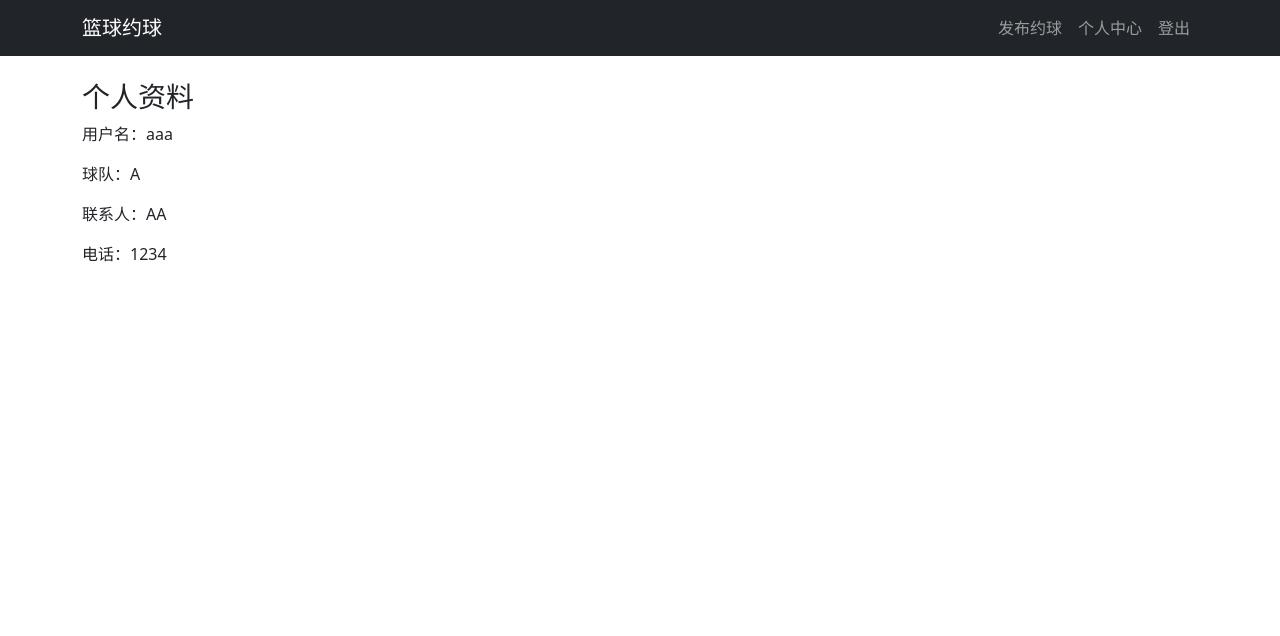
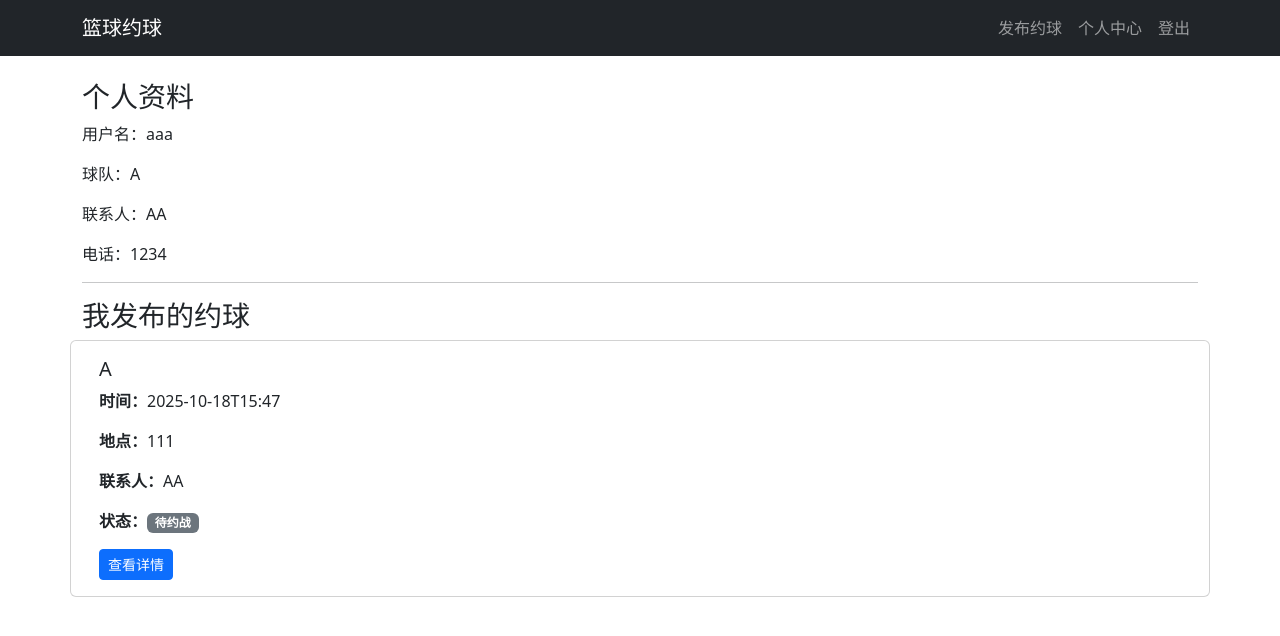
Before and after one commit to carlchen1/basketball-match, a Flask app: page /profile in a window 1280 px wide. Shown: the top 636 px of the page. Run offline with Flask 3, Linux system fonts and the light colour scheme; a user stored in the database is signed in.

Commit message:
Add files via upload

```diff
--- a/app.py
+++ b/app.py
@@ -205,7 +205,15 @@ def reject_challenge(challenge_id):
 @app.route('/profile')
 @login_required
 def profile():
-    return render_template('profile.html')
+    # 查询用户发布的所有约球信息
+    user_matches = Match.query.filter_by(owner_id=current_user.id).order_by(Match.created_at.desc()).all()
+    # 查询用户收到的挑战请求
+    challenges_received = []
+    for match in user_matches:
+        for challenge in match.challenges:
+            if challenge.status == '待确认':
+                challenges_received.append(challenge)
+    return render_template('profile.html', user_matches=user_matches, challenges_received=challenges_received)
 
 if __name__ == '__main__':
     print("Starting Flask application...")
--- a/templates/profile.html
+++ b/templates/profile.html
@@ -5,4 +5,93 @@
 <p>球队：{{ current_user.team_name or '-' }}</p>
 <p>联系人：{{ current_user.contact or '-' }}</p>
 <p>电话：{{ current_user.phone or '-' }}</p>
+
+<hr>
+
+<h3>我发布的约球</h3>
+{% if user_matches %}
+    <div class="row row-cols-1 md:row-cols-2 gap-4 mb-4">
+    {% for match in user_matches %}
+    <div class="card">
+        <div class="card-body">
+            <h5 class="card-title">{{ match.team_name }}</h5>
+            <div class="card-text">
+                <p><strong>时间：</strong>{{ match.start_time }}</p>
+                <p><strong>地点：</strong>{{ match.location }}</p>
+                <p><strong>联系人：</strong>{{ match.contact }}</p>
+                <p><strong>状态：</strong><span class="badge bg-{{
+                    'success' if match.status == '约战成功' else
+                    'warning' if match.status == '匹配中' else 'secondary'
+                }}">{{ match.status }}</span></p>
+            </div>
+            <div class="mt-2">
+                <a href="{{ url_for('match_detail', match_id=match.id) }}" class="btn btn-sm btn-primary">查看详情</a>
+            </div>
+        </div>
+
+        <!-- 显示该约球的挑战信息 -->
+        {% if match.challenges %}
+        <div class="card-footer bg-light">
+            <p class="text-sm mb-1">收到的挑战：</p>
+            {% for challenge in match.challenges %}
+            <div class="d-flex justify-content-between align-items-center mb-1 p-2 bg-white rounded">
+                <div>
+                    <span class="font-medium">{{ challenge.challenger.username }}</span>
+                    {% if challenge.message %}
+                    <small class="text-muted d-block">{{ challenge.message }}</small>
+                    {% endif %}
+                </div>
+                <div>
+                    {% if challenge.status == '待确认' %}
+                    <form method="post" action="{{ url_for('confirm_challenge', challenge_id=challenge.id) }}" class="d-inline">
+                        <button type="submit" class="btn btn-sm btn-success me-1">同意</button>
+                    </form>
+                    <form method="post" action="{{ url_for('reject_challenge', challenge_id=challenge.id) }}" class="d-inline">
+                        <button type="submit" class="btn btn-sm btn-danger">拒绝</button>
+                    </form>
+                    {% else %}
+                    <span class="badge bg-{{
+                        'success' if challenge.status == '已同意' else
+                        'danger' if challenge.status == '已拒绝' else 'secondary'
+                    }}">{{ challenge.status }}</span>
+                    {% endif %}
+                </div>
+            </div>
+            {% endfor %}
+        </div>
+        {% endif %}
+    </div>
+    {% endfor %}
+    </div>
+{% else %}
+    <div class="alert alert-info">您还没有发布任何约球信息</div>
+{% endif %}
+
+{% if challenges_received %}
+<hr>
+<h3>待处理的挑战请求</h3>
+<div class="list-group">
+    {% for challenge in challenges_received %}
+    <div class="list-group-item">
+        <div class="d-flex justify-content-between">
+            <div>
+                <h6>{{ challenge.challenger.username }} 挑战您的约球</h6>
+                <p class="text-sm text-muted">约球：{{ challenge.match.team_name }} - {{ challenge.match.location }}</p>
+                {% if challenge.message %}
+                <p class="text-sm">{{ challenge.message }}</p>
+                {% endif %}
+            </div>
+            <div>
+                <form method="post" action="{{ url_for('confirm_challenge', challenge_id=challenge.id) }}" class="d-inline">
+                    <button type="submit" class="btn btn-sm btn-success me-1">同意</button>
+                </form>
+                <form method="post" action="{{ url_for('reject_challenge', challenge_id=challenge.id) }}" class="d-inline">
+                    <button type="submit" class="btn btn-sm btn-danger">拒绝</button>
+                </form>
+            </div>
+        </div>
+    </div>
+    {% endfor %}
+</div>
+{% endif %}
 {% endblock %}
```
